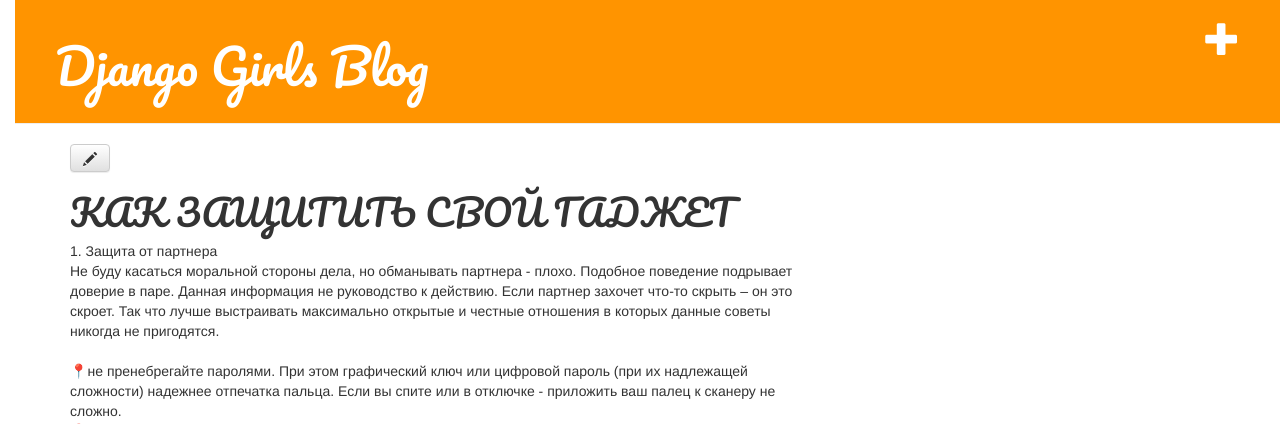
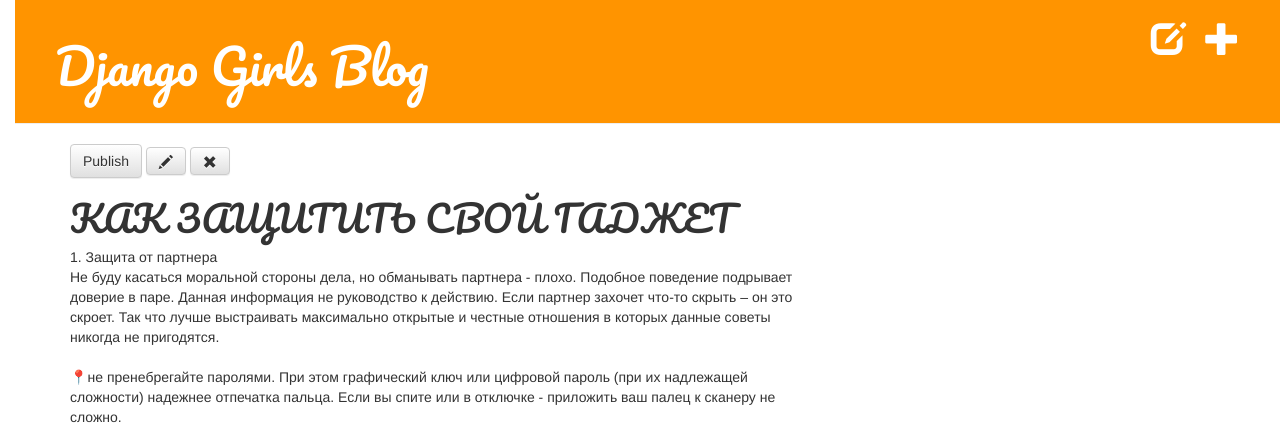
Before and after one commit to rogoyx/my-first-blog, a Django app: page /post/3/ in a window 1280 px wide. Shown: the top 424 px of the page. Run offline with Django 3.2, Linux system fonts and the light colour scheme; a user stored in the database is signed in; data comes from the database, SQL or seed files in the repository; both versions use the stored data as it was after the commit; some libraries are stand-ins or nearby versions.

Commit message:
Added views to store drafts and delete blog posts inside the site.

```diff
--- a/blog/templates/blog/base.html
+++ b/blog/templates/blog/base.html
@@ -11,6 +11,7 @@
     <div class="page-header">
         {% if user.is_authenticated %}
             <a href="{% url 'post_new' %}" class="top-menu"><span class="glyphicon glyphicon-plus"></span></a>
+            <a href="{% url 'post_draft_list' %}" class="top-menu"><span class="glyphicon glyphicon-edit"></span></a>
         {% endif %}
         <h1><a href="/">Django Girls Blog</a></h1>
     </div>
--- a/blog/templates/blog/post_detail.html
+++ b/blog/templates/blog/post_detail.html
@@ -6,9 +6,12 @@
             <div class="date">
                 {{ post.published_date }}
             </div>
+        {% else %}
+            <a class="btn btn-default" href="{% url 'post_publish' pk=post.pk %}">Publish</a>
         {% endif %}
         {% if user.is_authenticated %}
             <a class="btn btn-default" href="{% url 'post_edit' pk=post.pk %}"><span class="glyphicon glyphicon-pencil"></span></a>
+            <a class="btn btn-default" href="{% url 'post_remove' pk=post.pk %}"><span class="glyphicon glyphicon-remove"></span></a>
         {% endif %}
         <h1>{{ post.title }}</h1>
         <p>{{ post.text|linebreaksbr }}</p>
--- a/blog/urls.py
+++ b/blog/urls.py
@@ -6,4 +6,7 @@ urlpatterns = [
     path('post/<int:pk>/', views.post_detail, name='post_detail'),
     path('post/new/', views.post_new, name='post_new'),
     path('post/<int:pk>/edit/', views.post_edit, name='post_edit'),
+    path('drafts/', views.post_draft_list, name='post_draft_list'),
+    path('post/<pk>/publish/', views.post_publish, name='post_publish'),
+    path('post/<pk>/remove/', views.post_remove, name='post_remove'),
 ]
--- a/blog/views.py
+++ b/blog/views.py
@@ -19,7 +19,6 @@ def post_new(request):
         if form.is_valid():
             post = form.save(commit=False)
             post.author = request.user
-            post.published_date = timezone.now()
             post.save()
             return redirect('post_detail', pk=post.pk)
     else:
@@ -33,11 +32,23 @@ def post_edit(request, pk):
         if form.is_valid():
             post = form.save(commit=False)
             post.author = request.user
-            post.published_date = timezone.now()
             post.save()
             return redirect('post_detail', pk=post.pk)
     else:
         form = PostForm(instance=post)
     return render(request, 'blog/post_edit.html', {'form': form})
 
+def post_draft_list(request):
+    posts = Post.objects.filter(published_date__isnull=True).order_by('created_date')
+    return render(request, 'blog/post_draft_list.html', {'posts': posts})
+
+def post_publish(request, pk):
+    post = get_object_or_404(Post, pk=pk)
+    post.publish()
+    return redirect('post_detail', pk=pk)
+
+def post_remove(request, pk):
+    post = get_object_or_404(Post, pk=pk)
+    post.delete()
+    return redirect('post_list')
 # Create your views here.
```
Also changed, not shown: blog/templates/blog/post_draft_list.html (added, +11 -0 lines), db.sqlite3.
